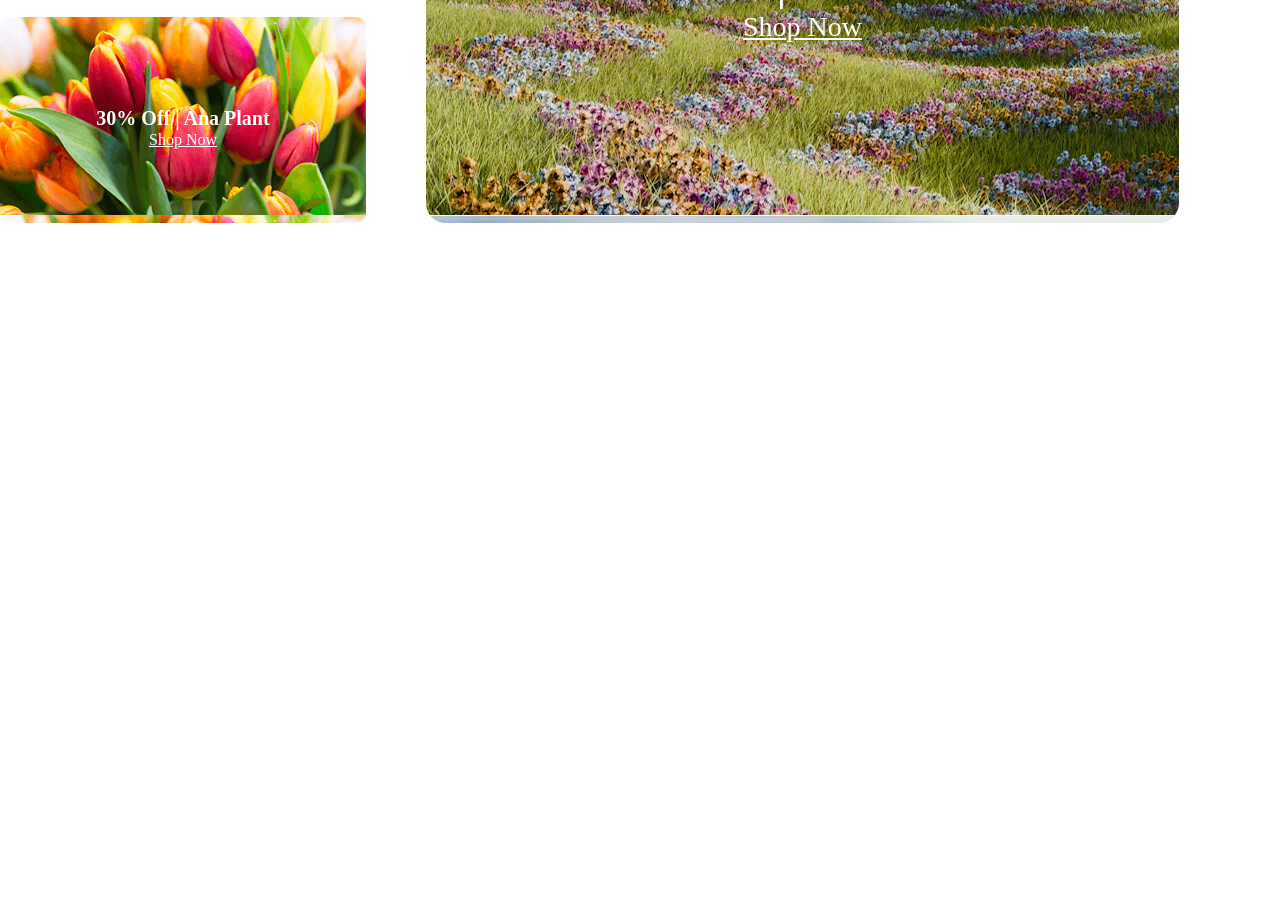
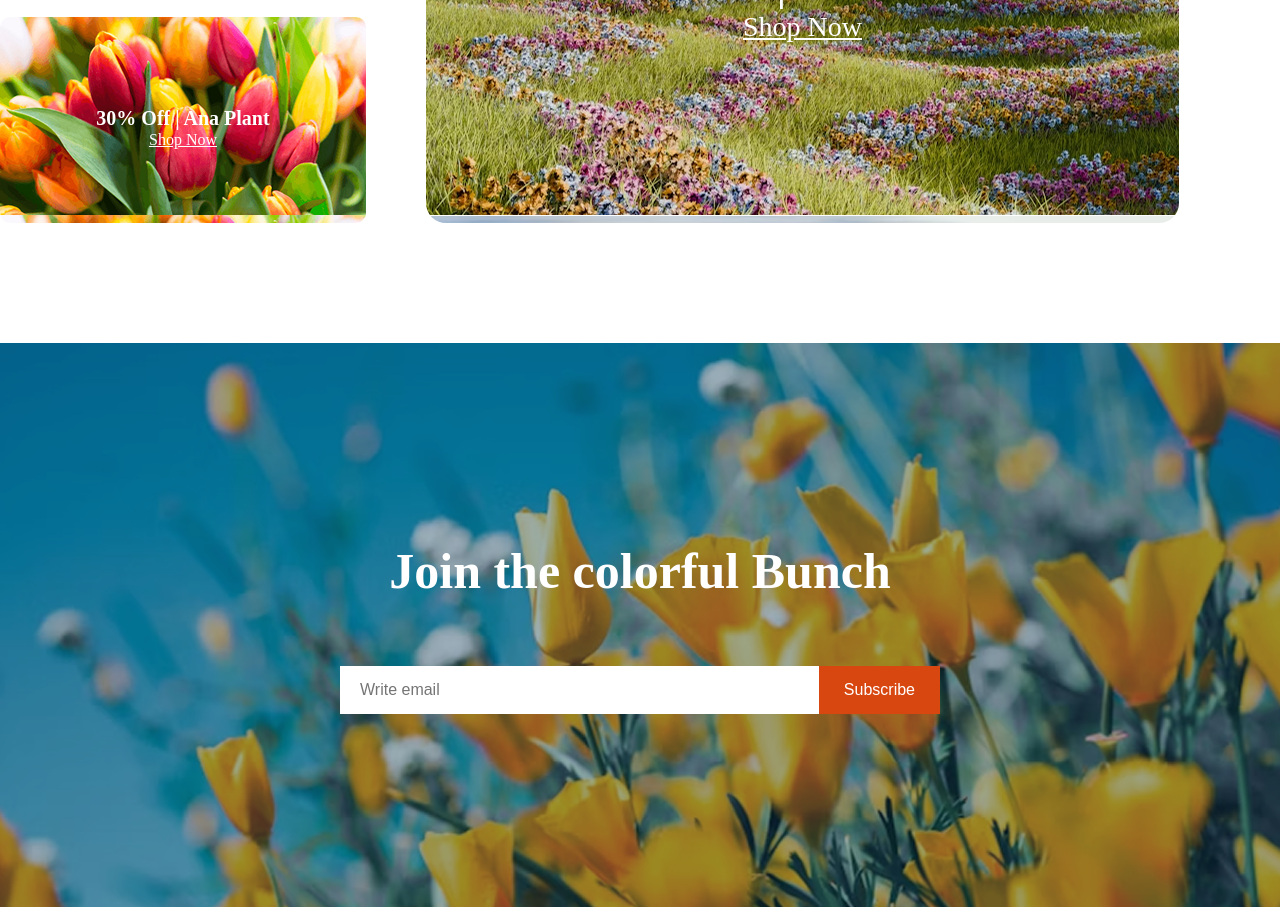
Before and after one commit to afshanamim/my-second-assignment, a plain HTML site: page index.html in a window 1280 px wide. Shown: the part 4039-4946 px from the top of the page. Before the commit the page ends 4262 px from the top, so only its background shows below. Drawn offline with Linux system fonts and the light colour scheme.

Commit message:
added join section

```diff
--- a/index.html
+++ b/index.html
@@ -211,6 +211,14 @@
           </ul>
         </div>
       </section>
+      <!------join section-->
+      <section class="join-section">
+        <h2>Join the colorful Bunch</h2>
+        <form class="join-form">
+          <input type="email" placeholder="Write email" required />
+          <button type="submit">Subscribe</button>
+        </form>
+      </section>
     </main>
     <footer></footer>
   </body>
--- a/styles/styles.css
+++ b/styles/styles.css
@@ -223,3 +223,52 @@ h2 {
 .fl2 ul li {
   list-style: none;
 }
+/* join section-------------------*/
+.join-section {
+  background-image: url("../assets/news-letter-bg.png");
+  background-size: cover;
+  background-position: center;
+  text-align: center;
+  display: grid;
+  gap: 30px;
+  margin-top: 120px;
+}
+
+.join-section h2 {
+  font-weight: bold;
+  font-size: 50px;
+  color: white;
+  padding-top: 199px;
+  padding-bottom: 23px;
+}
+
+.join-form {
+  display: grid;
+  grid-template-columns: 1fr auto;
+  gap: px;
+  max-width: 600px;
+  margin: 0 auto;
+  width: 100%;
+  padding-bottom: 193px;
+}
+
+.join-form input[type="email"] {
+  padding: 15px 20px;
+  font-size: 16px;
+  border: none;
+  outline: none;
+}
+
+.join-form button {
+  padding: 15px 25px;
+  background-color: #d84710;
+  color: white;
+  border: none;
+  font-size: 16px;
+  cursor: pointer;
+  transition: background-color 0.3s ease;
+}
+
+.join-form button:hover {
+  background-color: #b8380e;
+}
```
